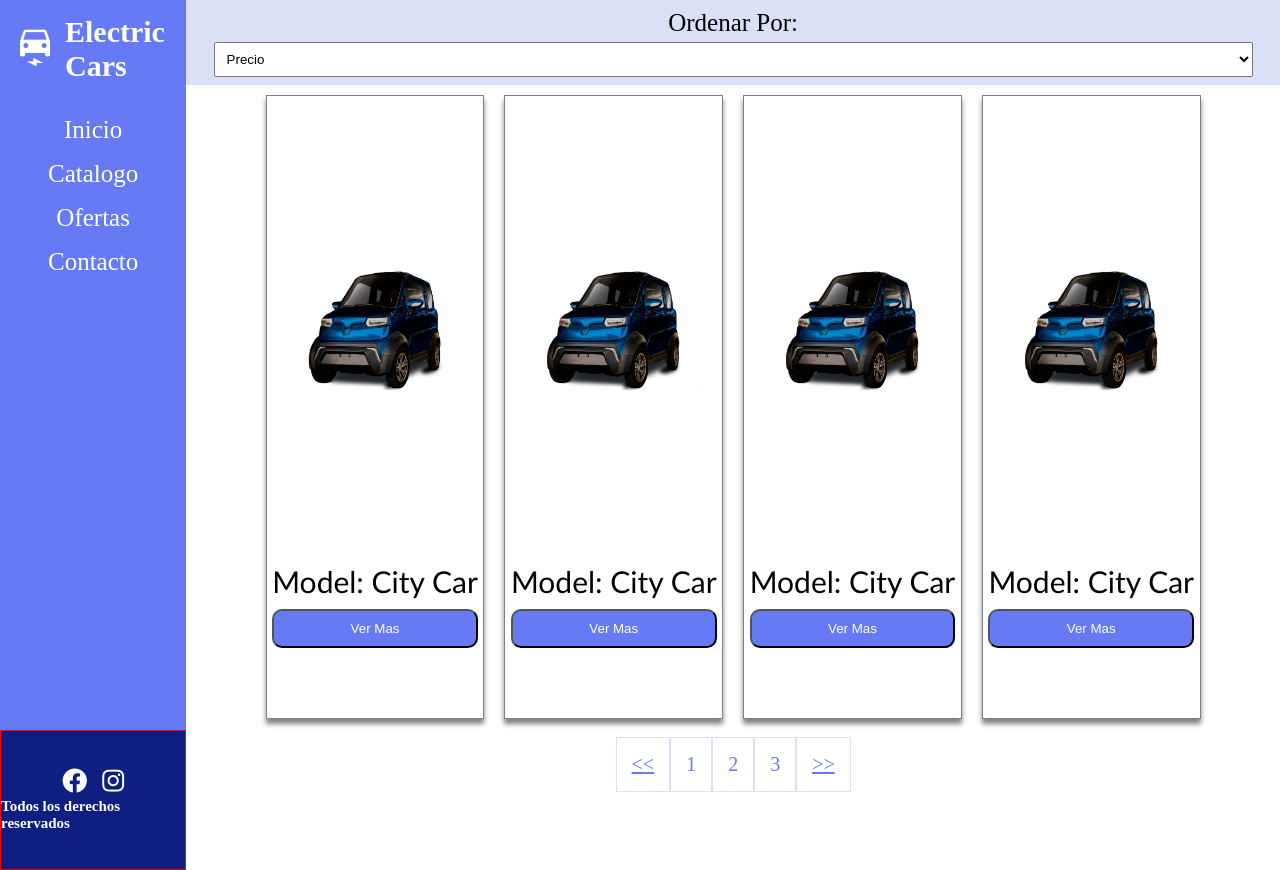
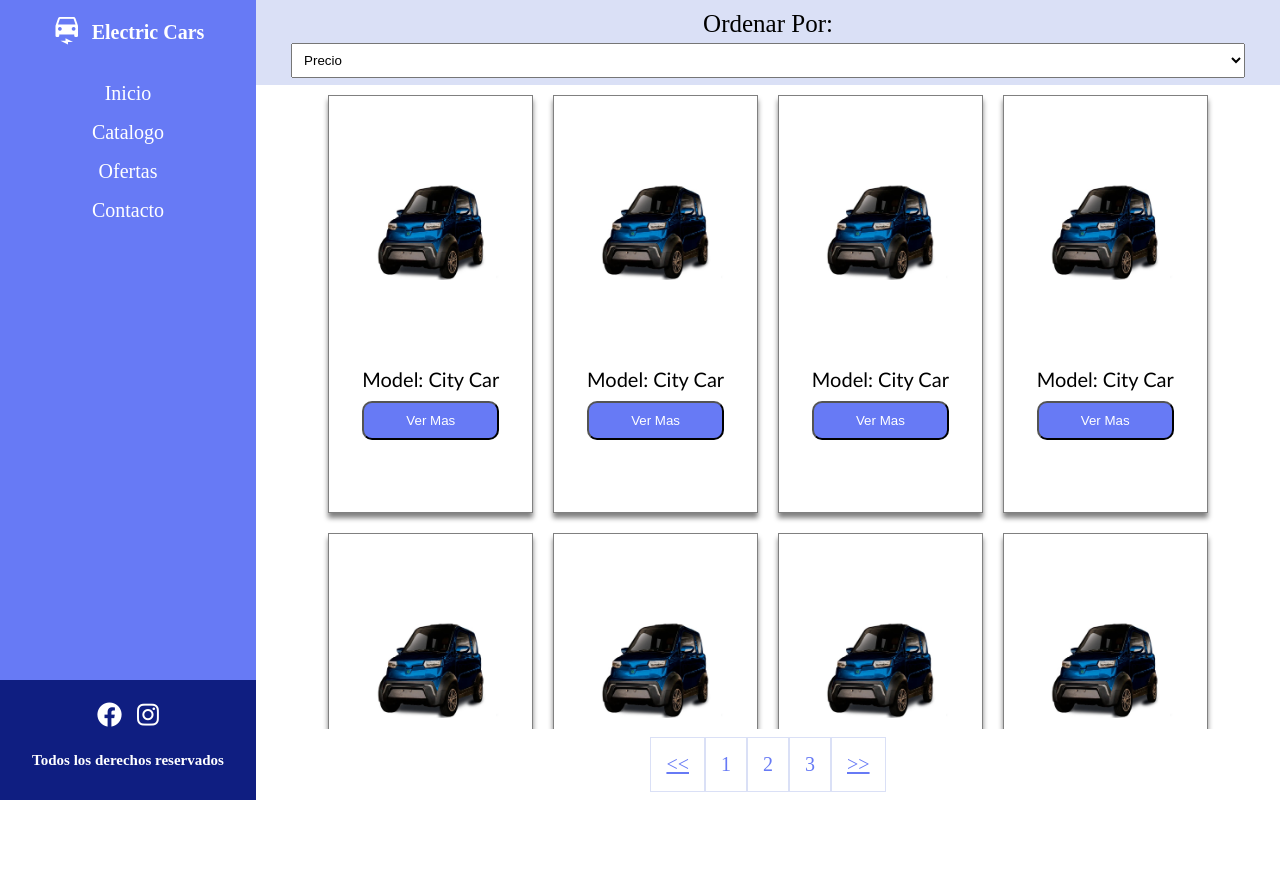
Before and after one commit to EliasCifuentes/electric-car-store, a plain HTML site: page index.html in a window 1280 px wide. After the commit the page ends 800 px from the top, so only its background shows below. Drawn offline with Linux system fonts and the light colour scheme.

Commit message:
Vista Tablet version 1

```diff
--- a/assets/css/style.css
+++ b/assets/css/style.css
@@ -115,7 +115,7 @@
     flex-wrap: wrap;
     margin: 10px;
     height: 97%;
-    width: 95%;
+    width: 100%;
     border: solid gray 1px;
     box-shadow: 0 5px 5px  gray;
 }
@@ -125,7 +125,7 @@
     align-items: center;
     justify-content: center;
     width: 100%;
-    height: 75%;
+    height: 65%;
 }
 .image img{
     width: 100%;
@@ -195,7 +195,87 @@
     font-size: 25px;
 }
 
+/* ---------------------------------------------------------------------------------- */
+
 /* VISTA TABLET */
+
+@media (width >= 576px) {
+
+   .container {
+        display: grid;
+
+        grid-template-areas:
+        'header header'
+        'aside section'
+        'footer footer';
+
+        grid-template-columns: 1fr 3fr;
+        grid-template-rows: 75px calc(100vh - 75px - 75px) 75px;
+   }
+
+   /* Header */
+
+   .menu {
+        display: none;
+    }
+
+    .menu2 {
+        display: flex;
+        width: 100%;
+        justify-content: center;
+        padding: 25px;
+    }
+
+    .menu2 ul {
+        display: flex;
+        list-style: none;
+        text-align: center;
+        width: 100%;
+    }
+
+    .menu2 li a{
+        color: #ffffff;
+        font-size: 20px;
+        display: flex;
+        flex-direction: column;
+        text-decoration: none;
+        padding: 8px;
+    }
+
+    li a:hover{
+        background-color: #ffffff;
+        color: #677AF5;
+    }
+
+   /* Aside */
+
+   .busqueda {
+        display: flex;
+        justify-content: flex-start;
+        padding: 10px;
+   }
+
+   /* Principal */
+
+   .tarjeta {
+        width: 45%;
+        height: 65%;
+        justify-content:flex-start;
+    }
+
+    .image {
+        height: 65%;
+        width: 85%;
+    }
+
+    .image img {
+        width: 100%;
+    }
+    .botones span {
+        font-size: 20px;
+    }
+
+}
 
 /* ---------------------------------------------------------------------------------- */
 
@@ -215,8 +295,8 @@
         'header section'
         'footer section';
 
-        grid-template-rows: 85px calc(100vh - 85px - 70px) 70px;
-        grid-template-columns: 1fr 6fr;
+        grid-template-rows: 85px calc(100vh - 85px - 120px) 120px;
+        grid-template-columns: 1fr 4fr;
     }
 
     /* Header */
@@ -226,11 +306,11 @@
     }
 
     .logo h3 {
-        font-size: 30px;
+        font-size: 20px;
     }
 
     .logo span{
-        font-size: 40px;
+        font-size: 30px;
     }
 
     .menus {
@@ -250,22 +330,27 @@
     }
 
     .menu2 ul {
+        display: flex;
+        flex-direction: column;
         list-style: none;
         width: 100%;
+
     }
 
     .menu2 li a{
         color: #ffffff;
-        font-size: 25px;
+        font-size: 20px;
         display: flex;
         justify-content: center;
         text-decoration: none;
         padding: 8px;
+        width: 100%;
     }
 
-    li a:hover{
+    .menu2 li a:hover {
         background-color: #ffffff;
         color: #677AF5;
+
     }
 
 
@@ -287,17 +372,38 @@
 
     .tarjeta {
         width: 20%;
+        height: 65%;
+        justify-content:flex-start;
+    }
+
+    .image {
+        height: 65%;
+        width: 85%;
+    }
+
+    .image img {
+        width: 100%;
+    }
+    .botones span {
+        font-size: 20px;
     }
 
     .pagina {
         padding: 15px;
-       font-size: 20px;
+        font-size: 20px;
     }
+
+
 
     /* Footer */
 
     .pie-pagina {
-        border: solid red 1px;
-        height: 140px;
+        height: 120px;
+        gap: 15px;
+    }
+
+    .pie-pagina h2 {
+        text-align: center;
+        padding: 10px;
     }
 }
```
